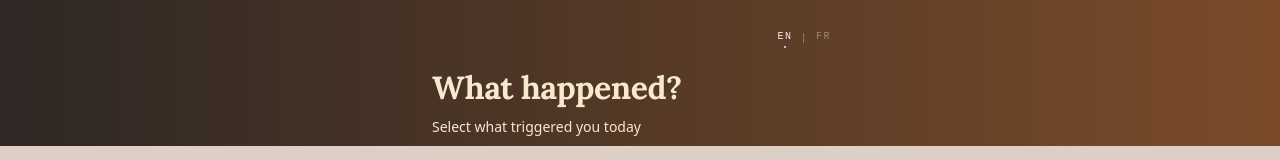
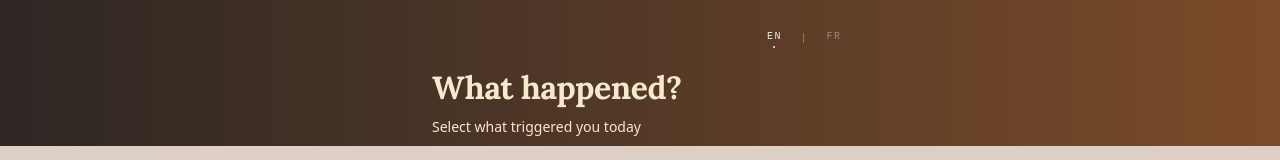
Before and after one commit to radhika-beaume/designer-drift, a React (Vite) app: page / in a window 1280 px wide. Shown: the top 160 px of the page. Built offline with nearby package versions, Linux system fonts and the light colour scheme; a web font is replaced by a local one.

Commit message:
toggle 44 px button

```diff
--- a/src/components/LanguageToggle.jsx
+++ b/src/components/LanguageToggle.jsx
@@ -25,7 +25,7 @@ export default function LanguageToggle({ variant = 'dark' }) {
       <button
         type="button"
         onClick={() => switchLang('en')}
-        className={`${base} flex min-h-[44px] min-w-[44px] items-center justify-end pr-1 ${
+        className={`${base} flex min-h-[44px] min-w-[44px] items-center justify-center ${
           current === 'en' ? active : inactive
         }`}
       >
@@ -49,7 +49,7 @@ export default function LanguageToggle({ variant = 'dark' }) {
       <button
         type="button"
         onClick={() => switchLang('fr')}
-        className={`${base} flex min-h-[44px] min-w-[44px] items-center justify-start pl-1 ${
+        className={`${base} flex min-h-[44px] min-w-[44px] items-center justify-center ${
           current === 'fr' ? active : inactive
         }`}
       >
```
